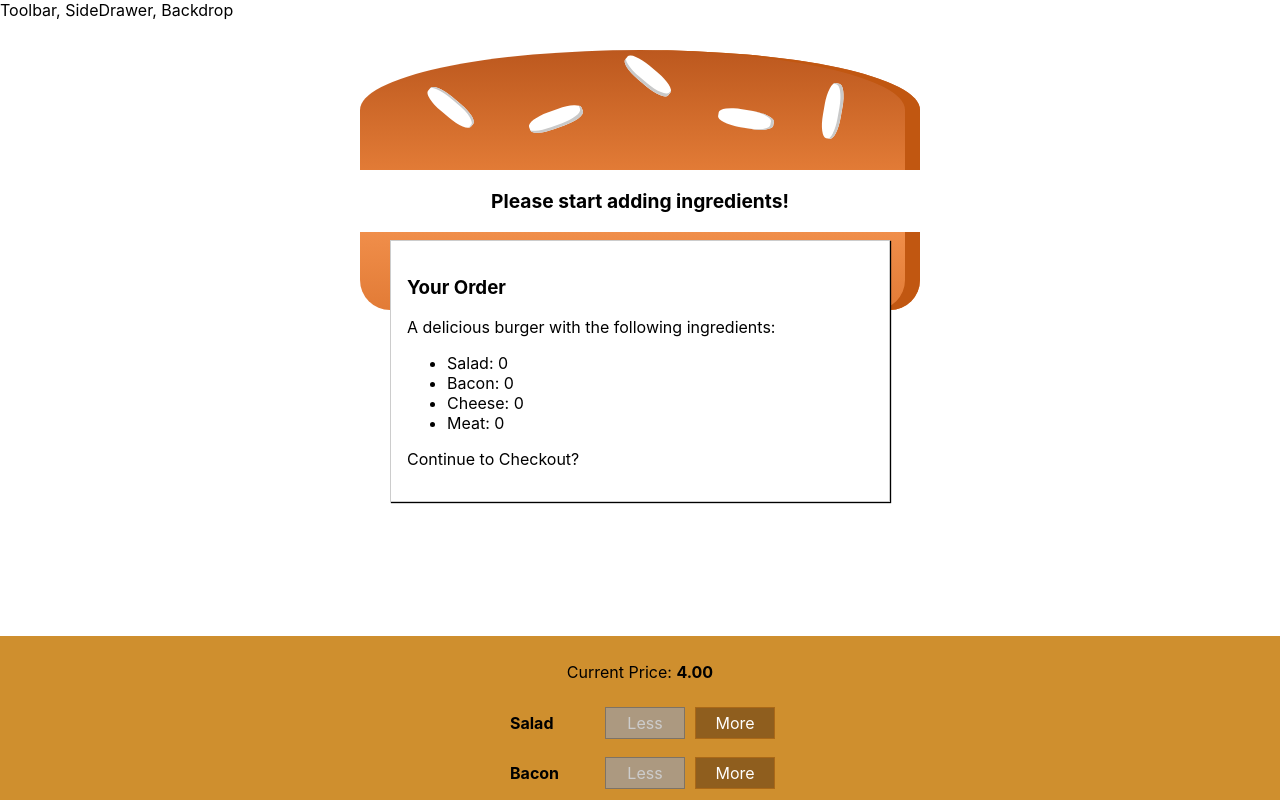
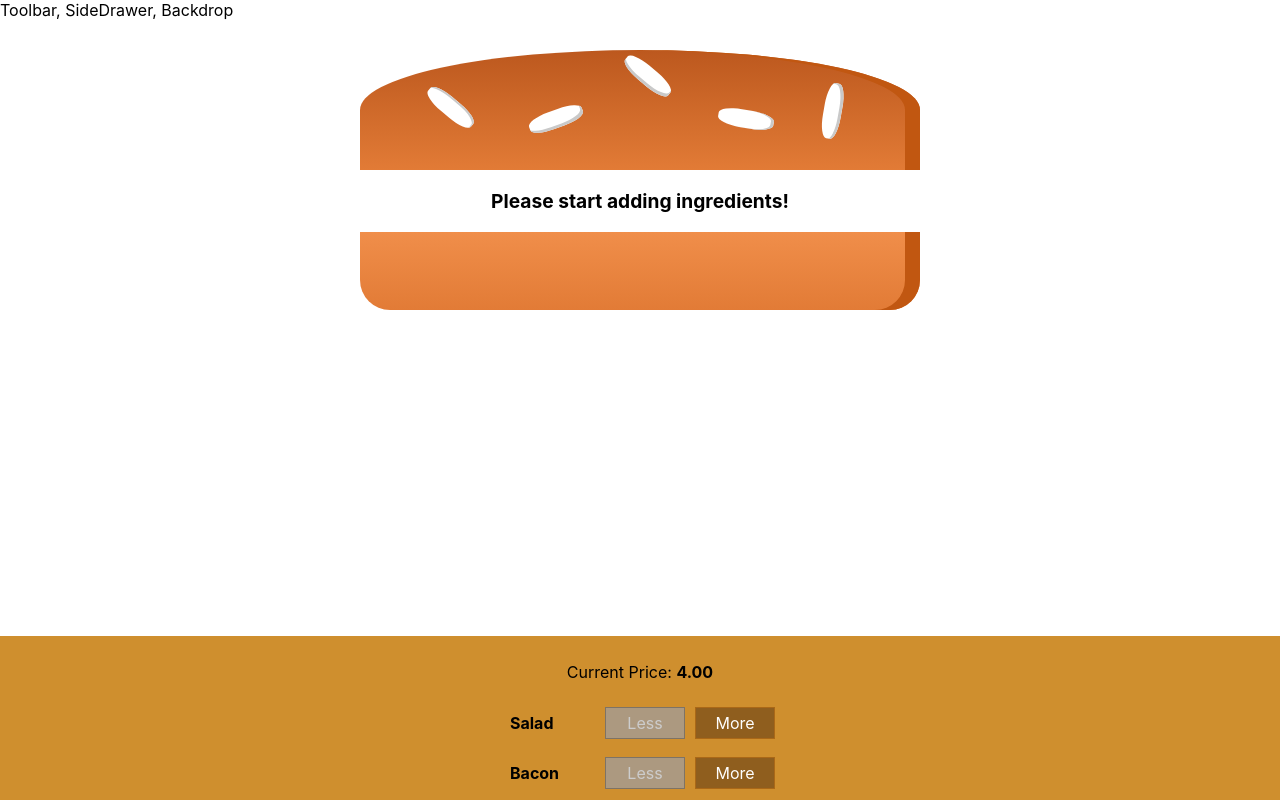
Before and after one commit to misterchlee7/Burger-Bob-Builder, a React (Create React App) app: page / in a window 1280 px wide. Shown: the top 800 px of the page. Built offline with nearby package versions, Linux system fonts and the light colour scheme.

Commit message:
purchase order summary modal with transition upon checkout

```diff
--- a/src/components/Burger/BuildControls/BuildControls.js
+++ b/src/components/Burger/BuildControls/BuildControls.js
@@ -24,7 +24,8 @@
     ))}
     <button
       className={classes.OrderButton}
-      disabled={!props.purchaseable}>ORDER NOW</button>
+      disabled={!props.purchaseable}
+      onClick={props.ordered}>ORDER NOW</button>
   </div>
 );
 
--- a/src/components/UI/Modal/Modal.js
+++ b/src/components/UI/Modal/Modal.js
@@ -2,7 +2,12 @@
 import classes from './Modal.module.css';
 
 const modal = (props) => (
-  <div className={classes.Modal}>
+  <div
+    className={classes.Modal}
+    style={{
+      transform: props.show ? 'translateY(0)' : 'translateY(-100vh)',
+      opacity: props.show ? '1': '0'
+    }}>
     {props.children}
   </div>
 );
--- a/src/containers/BurgerBuilder/BurgerBuilder.js
+++ b/src/containers/BurgerBuilder/BurgerBuilder.js
@@ -22,7 +22,8 @@
       meat: 0
     },
     totalPrice: 4,
-    purchaseable: false
+    purchaseable: false,
+    purchasing: false
   }
 
   updatedPurchaseState(ingredients) {
@@ -67,6 +68,10 @@
     this.updatedPurchaseState(updatedIngredients);
   }
 
+  purchaseHandler = () => {
+    this.setState({ purchasing: true });
+  }
+
   render() {
     const disabledInfo = {
       ...this.state.ingredients
@@ -77,7 +82,7 @@
 
     return (
       <Aux>
-        <Modal>
+        <Modal show={this.state.purchasing}>
           <OrderSummary ingredients={this.state.ingredients} />
         </Modal>
         <Burger ingredients={this.state.ingredients} />
@@ -86,6 +91,7 @@
           ingredientRemoved={this.removeIngredientHandler}
           disabled={disabledInfo}
           purchaseable={this.state.purchaseable}
+          ordered={this.purchaseHandler}
           price={this.state.totalPrice} />
       </Aux>
     );
```
